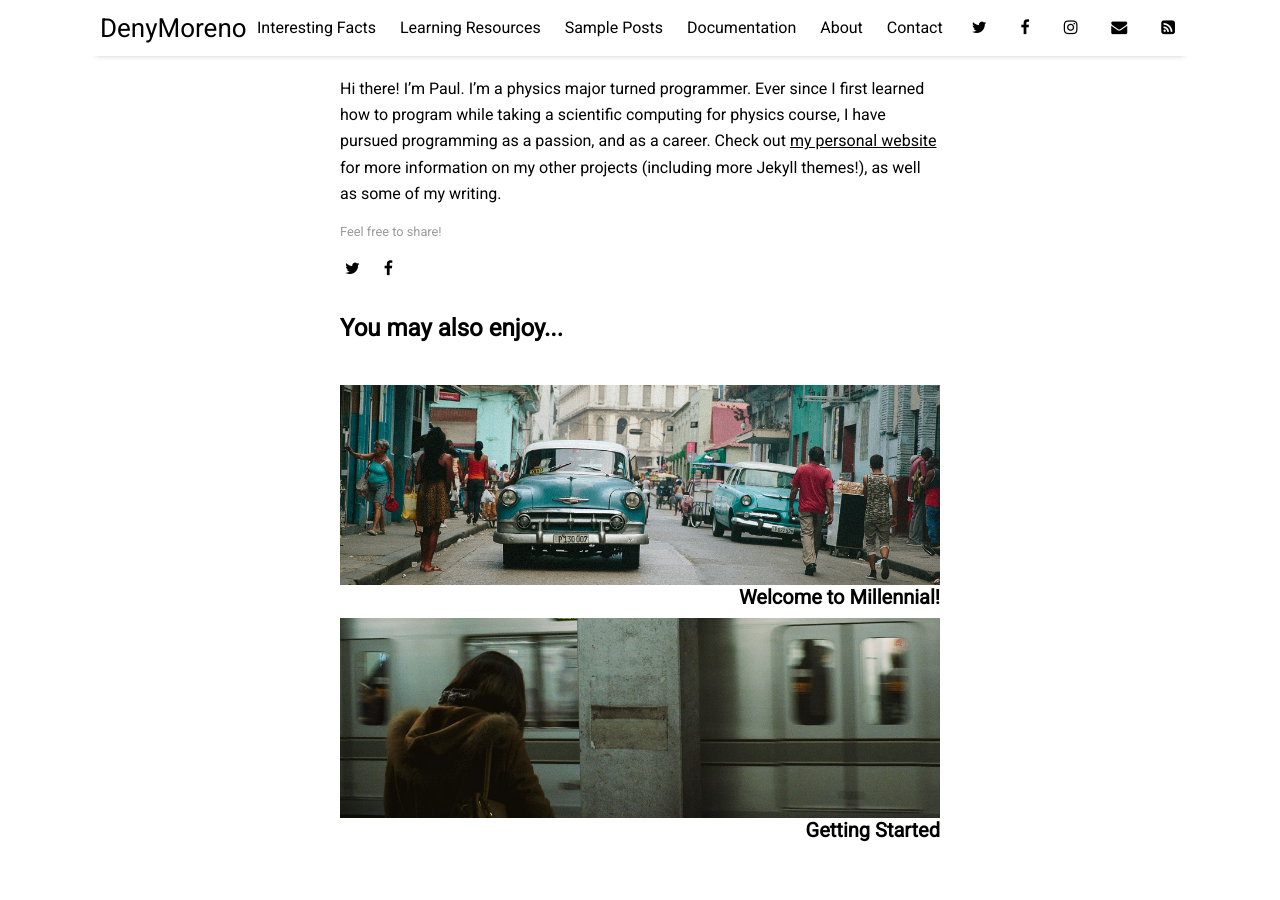
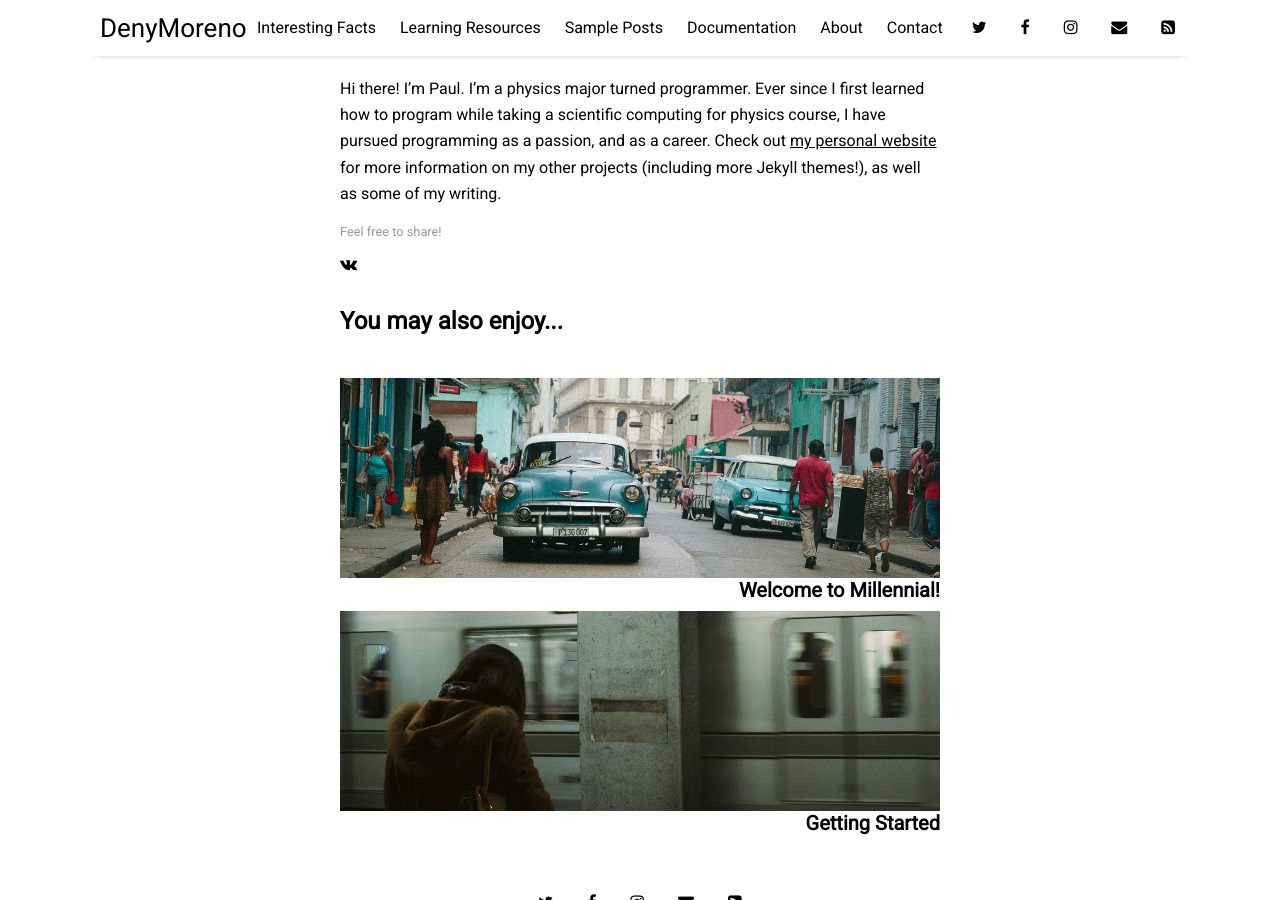
Before and after one commit to DenyMoreno/myblog, a Jekyll site: the page built from _posts/2016-04-04-about-the-author.md, in a window 1280 px wide and 900 px high, scrolled down 511 px. Built offline with Jekyll 4.4.1, drawn with Linux system fonts in a browser that asks for light colours; nearby versions of some CDN libraries.

Commit message:
Update post-share.html

```diff
--- a/_includes/post-share.html
+++ b/_includes/post-share.html
@@ -1,7 +1,8 @@
 <div class="post-share">
   <div class="post-date">{{ site.data.settings.sharing_button_prompt }}</div>
   <div class="sharing-icons">
-    <a href="https://twitter.com/intent/tweet?text={{ page.title }}&amp;url={{ site.github.url }}{{ page.url }}" target="_blank"><i class="fa fa-twitter" aria-hidden="true"></i></a>
-    <a href="https://www.facebook.com/sharer/sharer.php?u={{ site.github.url }}{{ page.url }}&amp;title={{ page.title }}" target="_blank"><i class="fa fa-facebook" aria-hidden="true"></i></a>
+    <a href="https://vk.com/share.php?url={{ site.github.url }}{{ page.url }}&title={{ page.title }}" target="_blank" rel="noopener noreferrer">
+      <i class="fa fa-vk" aria-hidden="true"></i>
+    </a>
   </div>
 </div>
```
